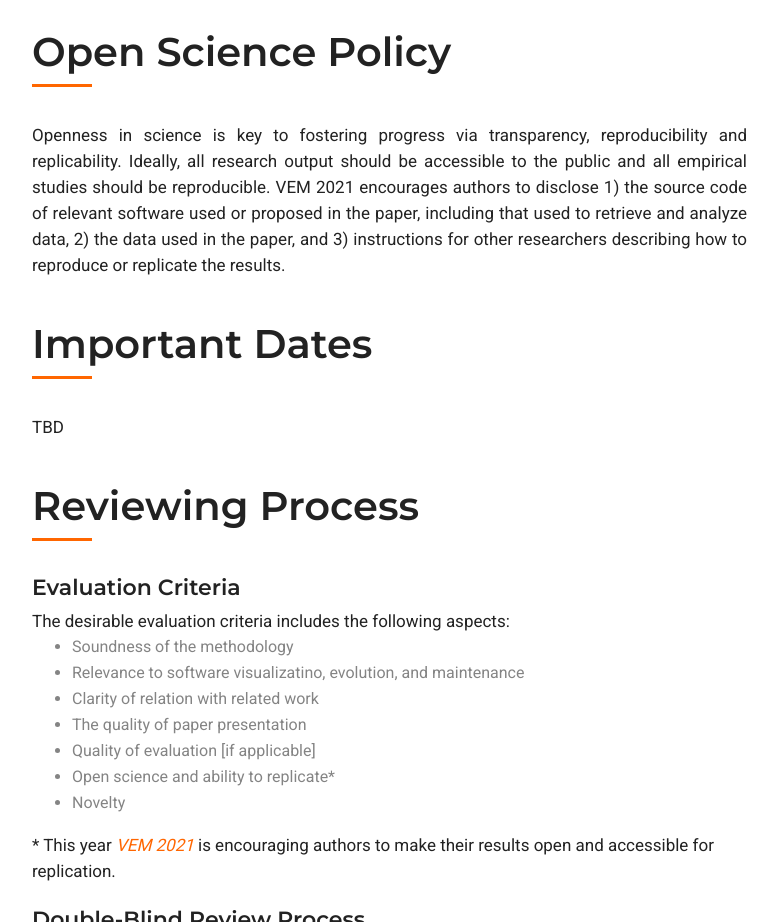
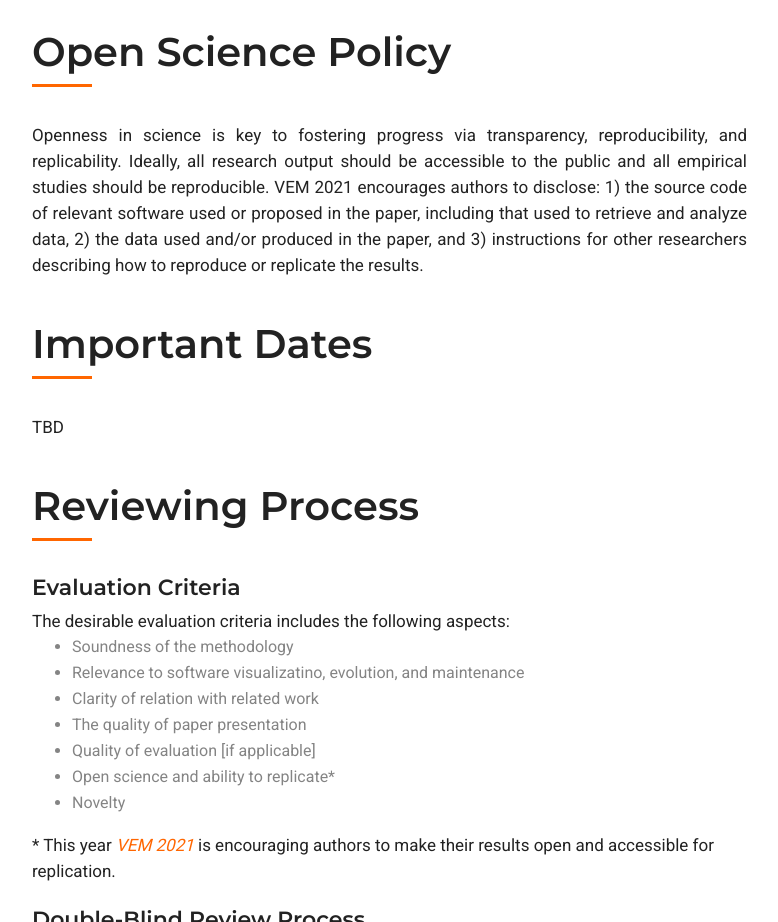
Before and after one commit to vem-workshop/vem2021, a plain HTML site: page cfp.html in a window 1280 px wide. Shown: the part 1180-2102 px from the top of the page, without its empty margins (68-846 px from the left). Drawn offline with Linux system fonts and the light colour scheme; some packages are replaced by stand-ins of ours; a script that the page names is missing.

Commit message:
Perform changes asked in Felipe's reviews

```diff
--- a/cfp.html
+++ b/cfp.html
@@ -135,11 +135,11 @@
                         <h2>Open Science Policy</h2>
                         <div class="description-one">
                             <p align="justify">
-                                Openness in science is key to fostering progress via transparency, reproducibility and replicability.
+                                Openness in science is key to fostering progress via transparency, reproducibility, and replicability.
                                 Ideally, all research output should be accessible to the public and all empirical studies should be reproducible.
-                                VEM 2021 encourages authors to disclose
+                                VEM 2021 encourages authors to disclose:
                                 1) the source code of relevant software used or proposed in the paper, including that used to retrieve and analyze data,
-                                2) the data used in the paper, and
+                                2) the data used and/or produced in the paper, and
                                 3) instructions for other researchers describing how to reproduce or replicate the results.
                             </p>
                         </div>
```
